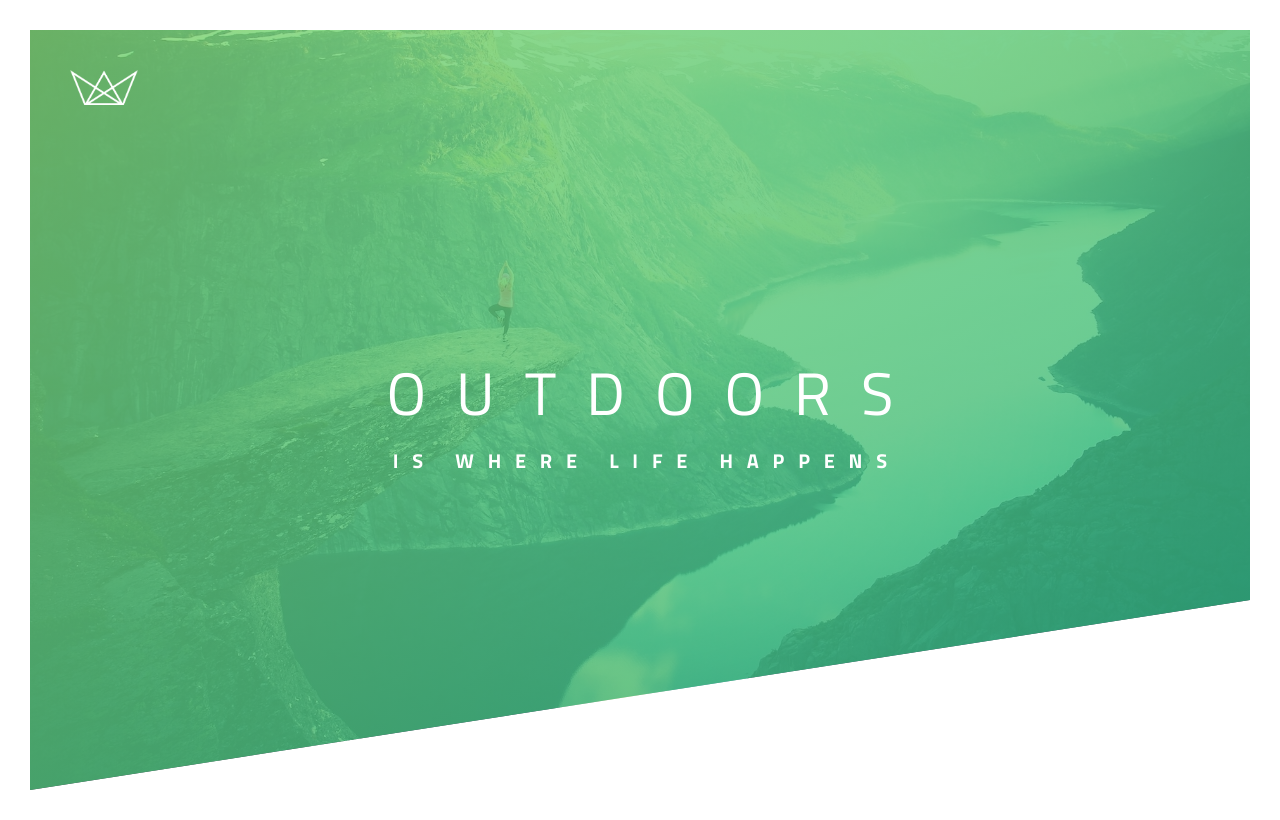
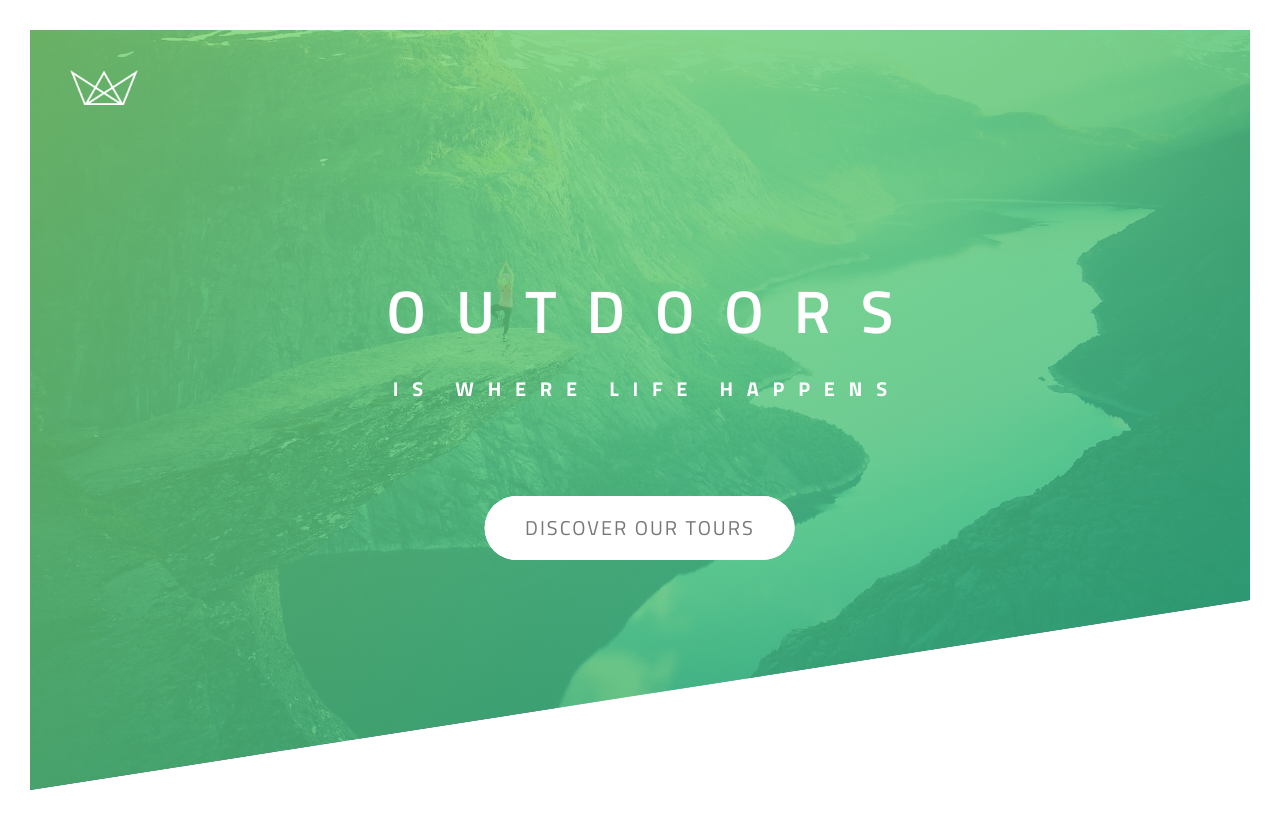
Before and after one commit to maheshkannankr/Mahesh_Portfolio, a React (Vite) app: page / in a window 1280 px wide. Built offline with nearby package versions, Linux system fonts and the light colour scheme.

Commit message:
Addvanced CSS Day 3

```diff
--- a/src/components/header/index.css
+++ b/src/components/header/index.css
@@ -36,16 +36,17 @@ header {
   align-items: center;
   color: #fff;
   text-transform: uppercase;
+  gap: 10px;
 }
 
 .h_primary_heading_text {
-  font-weight: 400;
+  font-weight: 600;
   font-size: 60px;
   letter-spacing: 30px;
   padding-left: 30px;
   animation: moveInLeft;
-  animation-duration: 1s;
-  animation-timing-function: cubic-bezier(0.295, 1.18, 0, 0.39);
+  animation-duration: 0.5s;
+  animation-timing-function: cubic-bezier(0.6, 1.65, 0.68, 0.435);
 }
 .h_secondary_heading_text {
   font-weight: 700;
@@ -53,8 +54,8 @@ header {
   font-size: 20px;
   letter-spacing: 13.8px;
   animation: moveInRight;
-  animation-duration: 1s;
-  animation-timing-function: cubic-bezier(0.295, 1.18, 0, 0.39);
+  animation-duration: 0.5s;
+  animation-timing-function: cubic-bezier(0.6, 1.65, 0.68, 0.435);
 }
 
 @keyframes moveInLeft {
@@ -83,3 +84,57 @@ header {
     transform: translateX(0);
   }
 }
+@keyframes moveUp {
+  0% {
+    opacity: 0;
+    transform: translateY(30px);
+  }
+
+  100% {
+    opacity: 1;
+  }
+}
+
+.h_button_text {
+  color: #777;
+  font-size: 20px;
+  margin-top: 80px;
+  font-weight: 500;
+  letter-spacing: 2px;
+  padding: 15px 40px;
+  border-radius: 50px;
+  transition: all 0.1s;
+  display: inline-block;
+  background-color: #fff;
+  text-transform: uppercase;
+  position: relative;
+  animation: moveUp 0.5s ease-in-out 0.75s;
+  animation-fill-mode: backwards;
+}
+
+.h_button_text:hover {
+  transform: translateY(-3px);
+  box-shadow: 0 10px 20px rgba(0, 0, 0, 0.2);
+}
+.h_button_text:active {
+  transform: translateY(-1px);
+}
+
+.h_button_text::after {
+  content: '';
+  height: 100%;
+  width: 100%;
+  display: inline-block;
+  border-radius: 100px;
+  position: absolute;
+  top: 0;
+  left: 0;
+  z-index: -1;
+  background-color: #fff;
+  transition: all 1s;
+}
+
+.h_button_text:hover::after {
+  transform: scaleX(1.4) scaleY(1.6);
+  opacity: 0;
+}
--- a/src/components/header/index.js
+++ b/src/components/header/index.js
@@ -9,6 +9,7 @@ const Header = () => {
       <div className='h_heading_container'>
         <h1 className='h_primary_heading_text'>{'outdoors'}</h1>
         <h1 className='h_secondary_heading_text'>{'is where life happens'}</h1>
+        <label className='h_button_text'>{'Discover our tours'}</label>
       </div>
     </header>
   );
```
